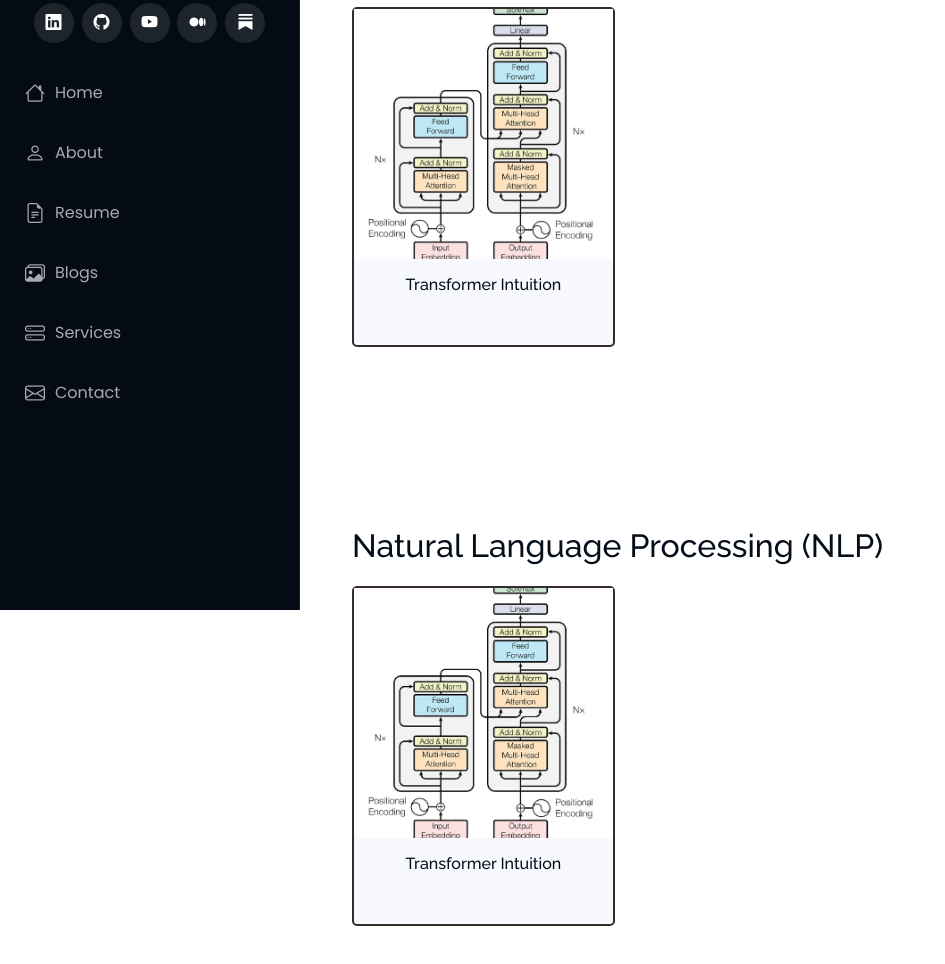
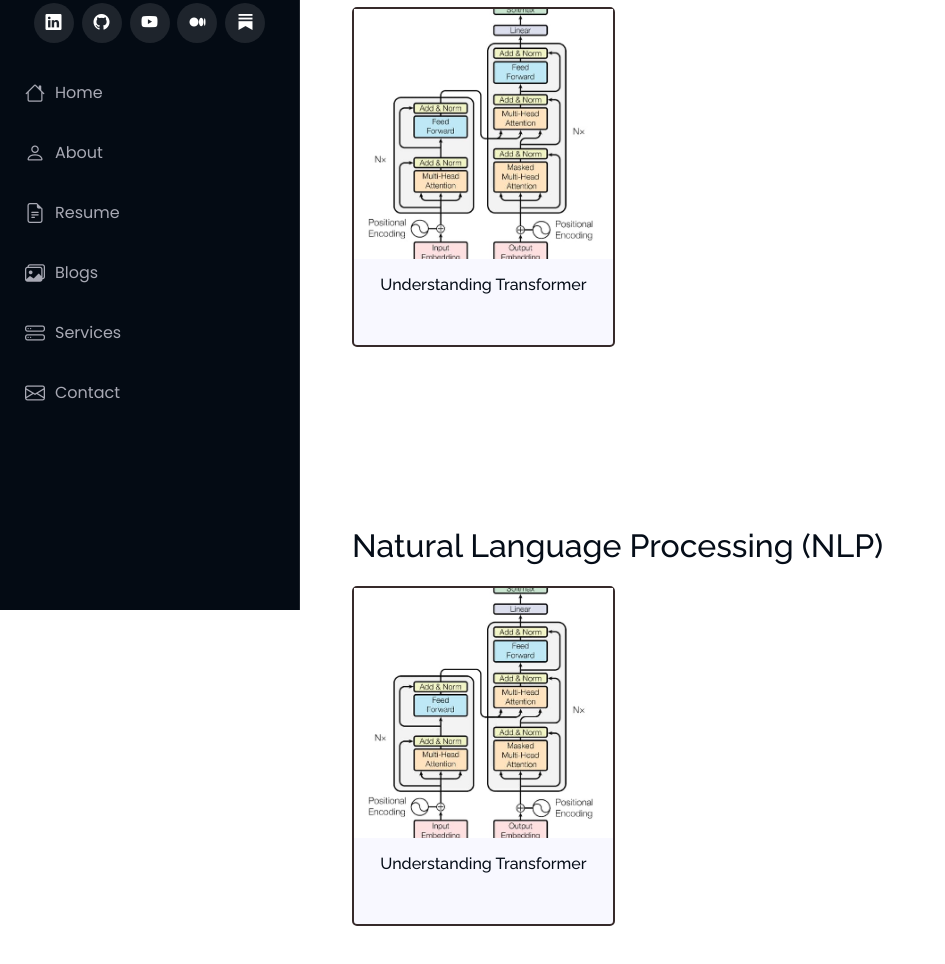
Before and after one commit to debanjansaha-git/techwithdeb, a website: page blogs.html in a window 1280 px wide. Shown: the part 190-1154 px from the top of the page, without its empty margins (0-945 px from the left). Drawn offline with nearby package versions, Linux system fonts and the light colour scheme; some packages are replaced by stand-ins of ours.

Commit message:
update name

```diff
--- a/blogs.html
+++ b/blogs.html
@@ -116,7 +116,7 @@
                 />
               </div>
               <h3 style="margin-top: 16px; font-size: 100%">
-                Transformer Intuition
+                Understanding Transformer
               </h3>
             </div>
           </a>
@@ -133,7 +133,7 @@
                   alt="cover for transformer article"
                 />
               </div>
-              <h3>Transformer Intuition</h3>
+              <h3>Understanding Transformer</h3>
             </div>
           </a>
           <div class="clear"></div>
```
